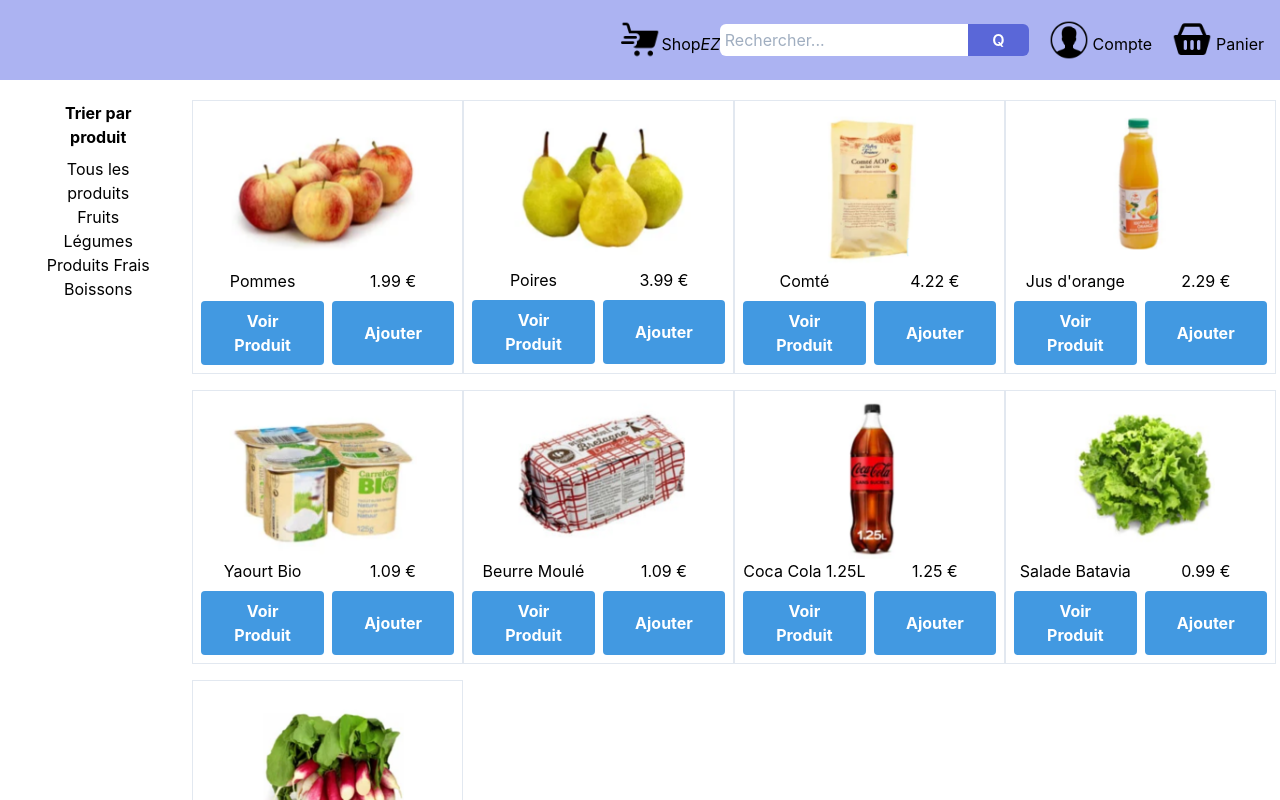
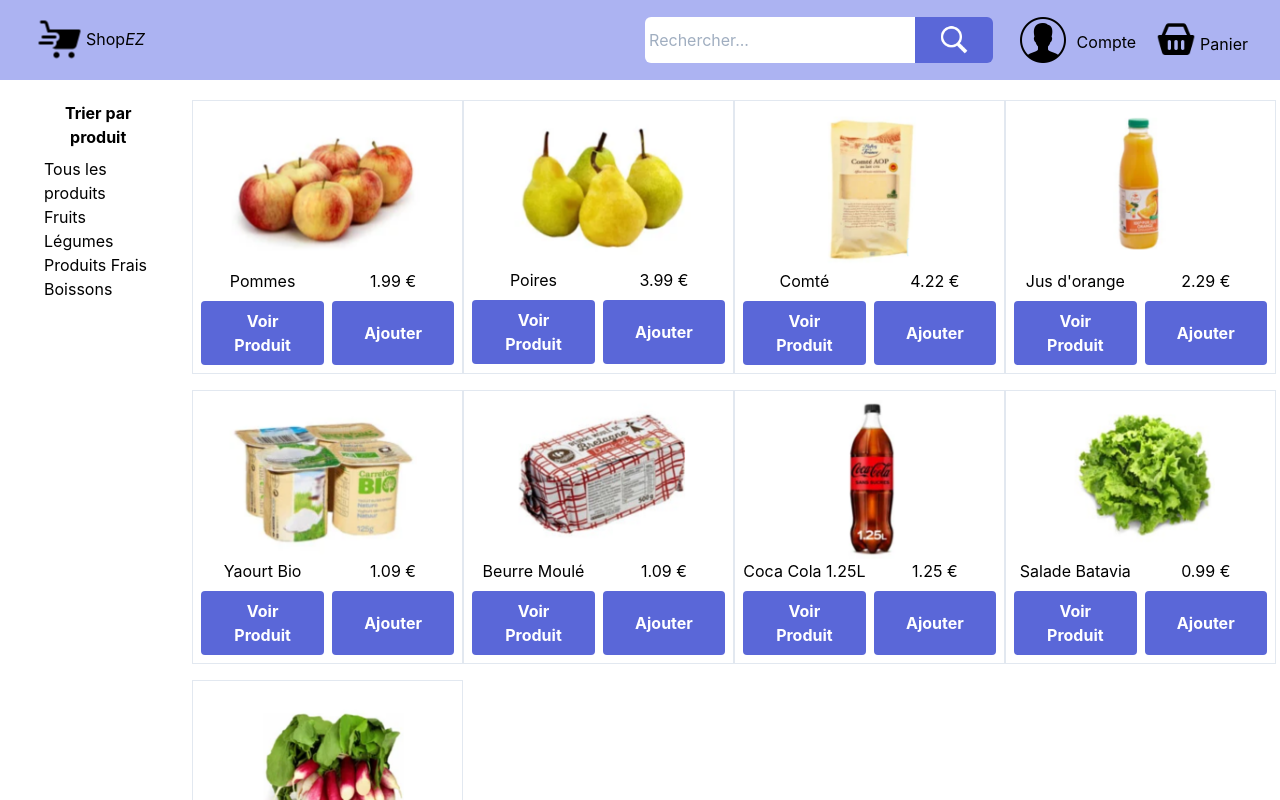
Before and after one commit to ClementVaugoyeau/e-commerce-front, a React (Create React App) app: page / in a window 1280 px wide. Shown: the top 800 px of the page. Built offline with nearby package versions, Linux system fonts and the light colour scheme.

Commit message:
refine basket row css

```diff
--- a/src/components/Basket/Basket.jsx
+++ b/src/components/Basket/Basket.jsx
@@ -10,18 +10,21 @@
     const productHeadTitle = {name: "Produit", img:"Image" }
 
     return (
-        <div className='flex flex-col w-full ml-32 mt-12'>
-             <div className='headTitlecontainer flex justify-evenly'>
-                <div className='basis-1/4'>Produit</div>
-                <div className='basis-1/4'>Référence</div>
-                <div className='basis-1/4'>Prix</div>
-                <div className='basis-1/2'>Quantité</div>
-                <div className='basis-1/4'>Total</div>
-                <span/>
+        <table className='table-fixed w-full ml-32 mt-12'>
 
-             </div>
+              <thead>
+                <th>Produit</th>
+                <th>Référence</th>
+                <th>Prix</th>
+                <th>Quantité</th>
+                <th>Total</th>
+                <th>Supprimer</th>
+                </thead>
+
+
             {productsBasket.map(product => <BasketRow product={product} />)}
-        </div>
+
+        </table>
     );
 }
 
--- a/src/components/BasketRow/BasketRow.css
+++ b/src/components/BasketRow/BasketRow.css
@@ -3,6 +3,5 @@
     height: 40px;
     align-items: center;
     background-color: #e5e8eb;
-    vertical-align: middle;
-    text-align: center;
+
 }
--- a/src/components/BasketRow/BasketRow.jsx
+++ b/src/components/BasketRow/BasketRow.jsx
@@ -12,22 +12,45 @@
     let totalOneProduct = (price * quantity).toFixed(2)
 
     return (
-        <div className="basket-row-container flex items-center justify-evenly m-2 border">
-            <div className="imageBox w-20">
-                <img src={img}></img>
-            </div>
-            <p>{name}</p>
-            <p>{price}€</p>
 
-            <div className="buttonBox flex r">
-            <button  onClick={() => dispatch(decreaseItemQuantity(product))} className="bg-gray-300 hover:bg-gray-400 text-gray-800 font-bold py-2 px-4 rounded-l">-</button>
-             <p className="quantity-indicator pt-2">{quantity}</p>
-            <button onClick={() => dispatch(increaseItemQuantity(product))} className="bg-gray-300 hover:bg-gray-400 text-gray-800 font-bold py-2 px-4 rounded-r">+</button>
-            </div>
 
-            <div>{totalOneProduct} €</div>
-            <button onClick={() => dispatch(removeItemFromBasket(product))}className='bg-red-500 hover:bg-red-700 text-white font-bold py-2 px-4 rounded mt-2 mb-2'>X</button>
-        </div>
+          <tr className='border '>
+            <td className="imageBox flex justify-center">
+              <img className='w-20' src={img}></img>
+            </td>
+
+            <td className="">{name}</td>
+            <td className="">{price}€</td>
+
+            <td >
+
+                <div className='flex justify-center'>
+            <button
+                onClick={() => dispatch(decreaseItemQuantity(product))}
+                className="bg-gray-300 hover:bg-gray-400 text-gray-800 font-bold py-2 px-4 rounded-l">
+                -
+              </button>
+              <p className="quantity-indicator pt-2">{quantity}</p>
+              <button
+                onClick={() => dispatch(increaseItemQuantity(product))}
+                className="bg-gray-300 hover:bg-gray-400 text-gray-800 font-bold py-2 px-4 rounded-r">
+                +
+              </button>
+              </div>
+
+            </td>
+
+            <td>{totalOneProduct} €</td>
+            <td>
+              <button
+                onClick={() => dispatch(removeItemFromBasket(product))}
+                className="bg-red-500 hover:bg-red-700 text-white font-bold py-2 px-4 rounded mt-2 mb-2">
+                X
+              </button>
+            </td>
+          </tr>
+
+
     );
 }
 
--- a/src/components/Body/menuFilter/menuFilter.jsx
+++ b/src/components/Body/menuFilter/menuFilter.jsx
@@ -14,11 +14,11 @@
     return (
         <div className="menu-container flex flex-col" >
             <h3 className='menuTitle mb-2 font-bold'>Trier par produit</h3>
-            <button className='typeProduct' name='all' onClick={e => changeCategory(e)}>Tous les produits</button>
-             <button className='typeProduct' name='fruit' onClick={e => changeCategory(e)}>Fruits</button>
-             <button className='typeProduct' name='vegetable'onClick={changeCategory}>Légumes</button>
-             <button className='typeProduct' name='freshProduct'onClick={changeCategory}>Produits Frais</button>
-             <button className='typeProduct' name='beverage'onClick={changeCategory}>Boissons</button>
+             <button className='typeProduct text-left' name='all' onClick={e => changeCategory(e)}>Tous les produits</button>
+             <button className='typeProduct text-left' name='fruit' onClick={e => changeCategory(e)}>Fruits</button>
+             <button className='typeProduct text-left' name='vegetable'onClick={changeCategory}>Légumes</button>
+             <button className='typeProduct text-left' name='freshProduct'onClick={changeCategory}>Produits Frais</button>
+             <button className='typeProduct text-left' name='beverage'onClick={changeCategory}>Boissons</button>
         </div>
      );
 }
--- a/src/components/header/header.css
+++ b/src/components/header/header.css
@@ -11,14 +11,18 @@
 
 }
 
+.logo-search{
+    filter: invert(1);
+    scale:0.4
+}
+
 .logo-cart:hover{
     filter: opacity(0.5);
 }
 
-
-
 .logo-basket {
     scale: 0.5;
+    z-index: 10;
 }
 
 
--- a/src/components/header/header.jsx
+++ b/src/components/header/header.jsx
@@ -3,9 +3,11 @@
 import logocartIcon from './logo-cart.png'
 import shoppingBasketIcon from './icon-panier.png'
 import userIcon from './icon-user.png'
+import searchIcon from './icon-search.png'
 import { Link } from "react-router-dom";
 import { useSelector } from 'react-redux'
 import { getTotal } from "../../app/features/functions/calculatingFunctions";
+
 
 
 function Header() {
@@ -16,7 +18,7 @@
 
   return (
 
-      <nav className="header flex flex-row m-0 justify-end">
+      <nav className="header flex justify-between items-center p-4">
         <Link to="/" className="logo-title flex">
           <img
             className="logo-cart -mr-5"
@@ -28,18 +30,22 @@
           </h3>
         </Link>
 
+        <div className="header-element-left flex items-center">
         <div className="search-bar-container flex">
           <input
-            className="mt-6 mb-6 w-full rounded-md rounded-r-none"
+            className=" w-full rounded-md rounded-r-none"
             alt="icone de panier"
             placeholder=" Rechercher..."
           />{" "}
-          <button className="mt-6 mb-6 bg-indigo-600 text-white px-6  font-semibold rounded-r-md">Q</button>
+          <button className=" bg-indigo-600 hover:bg-indigo-800 text-white   font-semibold rounded-r-md">
+          <img className="logo-search -mt-4 -mb-4" src={searchIcon} />
+          </button>
+
         </div>
 
         <div className="panier-container flex" alt="icone d'utilisateur">
           <img className="logo-basket -mr-4" src={userIcon} />
-          <p className="panier mt-8">Compte</p>
+          <p className="panier mt-10">Compte</p>
         </div>
 
         <Link to="/cart" className="panier-container flex mr-4">
@@ -58,6 +64,7 @@
             </div> : <p className="panier-title  mt-8">Panier</p>}
 
         </Link>
+        </div>
       </nav>
     );
   }
--- a/src/components/productCard/productCard.jsx
+++ b/src/components/productCard/productCard.jsx
@@ -17,8 +17,8 @@
         <div className="productInfo grid grid-cols-2 gap-2">
             <div className="nameProduct">{props.name}</div>
             <div className="priceProduct">{props.price} €</div>
-            <button className='bg-blue-500 hover:bg-blue-700 text-white font-bold py-2 px-4 rounded'>Voir Produit</button>
-            <button onClick={() => dispatch(addItemToBasket(props))} className='bg-blue-500 hover:bg-blue-700 text-white font-bold py-2 px-4 rounded'>Ajouter</button>
+            <button className='bg-indigo-600 hover:bg-indigo-800 text-white font-bold py-2 px-4 rounded'>Voir Produit</button>
+            <button onClick={() => dispatch(addItemToBasket(props))} className='bg-indigo-600 hover:bg-indigo-800 text-white font-bold py-2 px-4 rounded'>Ajouter</button>
        </div>
 
     </div> );
```
